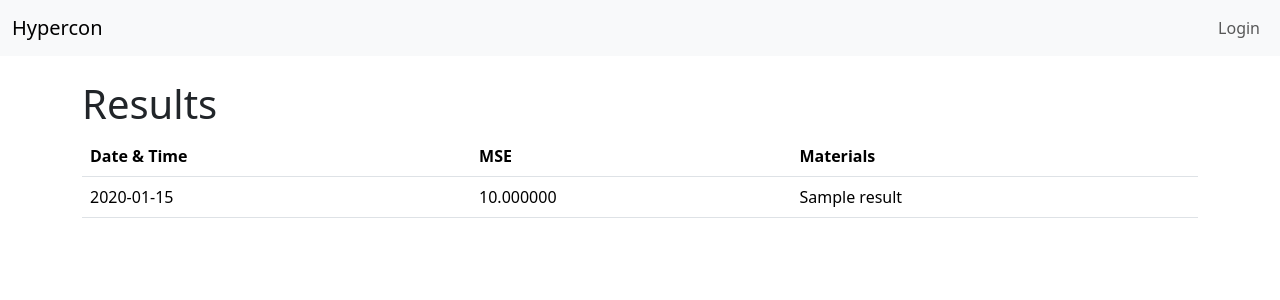
After one commit to danbrawn/hypercon, a Python web app: template app/templates/results.html in a window 1280 px wide. The commit adds this page. Shown: the top 300 px of the page. Run offline with Jinja, Linux system fonts and the light colour scheme; the template is opened without the code that fills it: most values are stand-ins (such as "Sample title", 1, 10 or a date in 2020).

```diff
--- a/app/__init__.py
+++ b/app/__init__.py
@@ -107,11 +107,13 @@ def create_app():
     from .routes_admin     import bp as admin_bp
     from .routes_materials import bp as materials_bp
     from .routes_optimize  import bp as optimize_bp
+    from .routes_results   import bp as results_bp
 
     app.register_blueprint(auth_bp,      url_prefix="/auth")
     app.register_blueprint(admin_bp,     url_prefix="/admin")
     app.register_blueprint(materials_bp)             # no prefix
     app.register_blueprint(optimize_bp,   url_prefix="/optimize")
+    app.register_blueprint(results_bp)               # /results
 
     # ── Root and favicon ─────────────────────────────────────────────────────
     @app.route("/")
--- a/app/optimize.py
+++ b/app/optimize.py
@@ -380,6 +380,7 @@ def run_full_optimization(
     return {
         # Convert NumPy integer IDs to plain Python ints for JSON serialization  csscdcdcscsd
         'material_ids': [int(ids[i]) for i in combo],
+        'material_names': [names[i] for i in combo],
         'weights':      weights.tolist(),
         'best_mse':     mse,
         'prop_columns': prop_cols,
--- a/app/templates/base.html
+++ b/app/templates/base.html
@@ -21,6 +21,7 @@
             <li class="nav-item"><a class="nav-link" href="{{ url_for('admin.manage_users') }}">Manage Users</a></li>
           {% endif %}
           <li class="nav-item"><a class="nav-link" href="{{ url_for('optimize_bp.page') }}">Optimize</a></li>
+          <li class="nav-item"><a class="nav-link" href="{{ url_for('results.page') }}">Results</a></li>
           <li class="nav-item"><a class="nav-link" href="{{ url_for('auth.logout') }}">Logout</a></li>
         {% else %}
           <li class="nav-item"><a class="nav-link" href="{{ url_for('auth.login') }}">Login</a></li>
--- /dev/null
+++ b/app/templates/results.html
@@ -0,0 +1,31 @@
+{% extends 'base.html' %}
+{% block content %}
+<h1>Results</h1>
+<table class="table table-hover">
+  <thead>
+    <tr>
+      <th>Date & Time</th>
+      <th>MSE</th>
+      <th>Materials</th>
+    </tr>
+  </thead>
+  <tbody>
+  {% for r in results %}
+    <tr class="accordion-toggle" data-bs-toggle="collapse" data-bs-target="#res-{{ r.id }}">
+      <td>{{ r.dateref }}</td>
+      <td>{{ '%.6f'|format(r.mse) }}</td>
+      <td>{{ r.names }}</td>
+    </tr>
+    <tr id="res-{{ r.id }}" class="collapse">
+      <td colspan="3">
+        <ul class="mb-0">
+          {% for m in r.materials %}
+          <li>{{ m.name }}: {{ (m.percent * 100)|round(2) }}%</li>
+          {% endfor %}
+        </ul>
+      </td>
+    </tr>
+  {% endfor %}
+  </tbody>
+</table>
+{% endblock %}
```
Also changed, not shown: app/models.py (+9 -0 lines), app/routes_optimize.py (+16 -0 lines), app/routes_results.py (added, +21 -0 lines).
